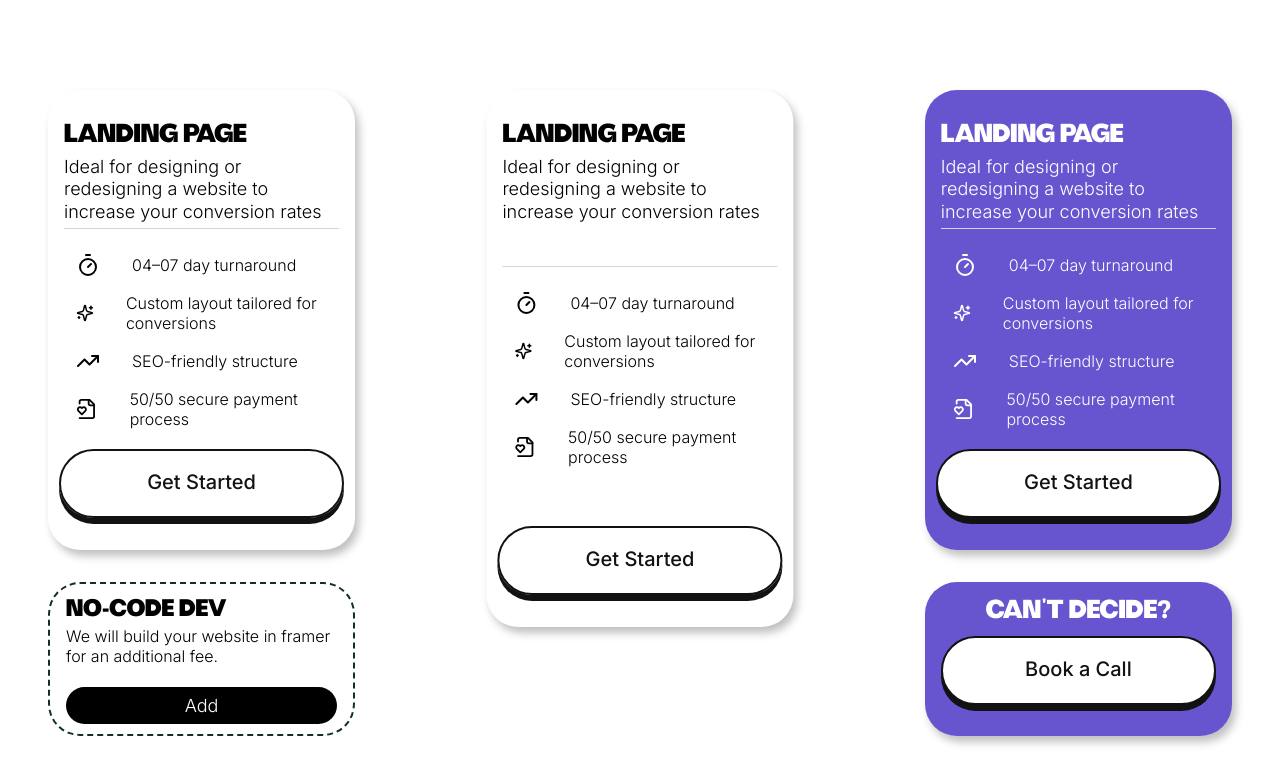
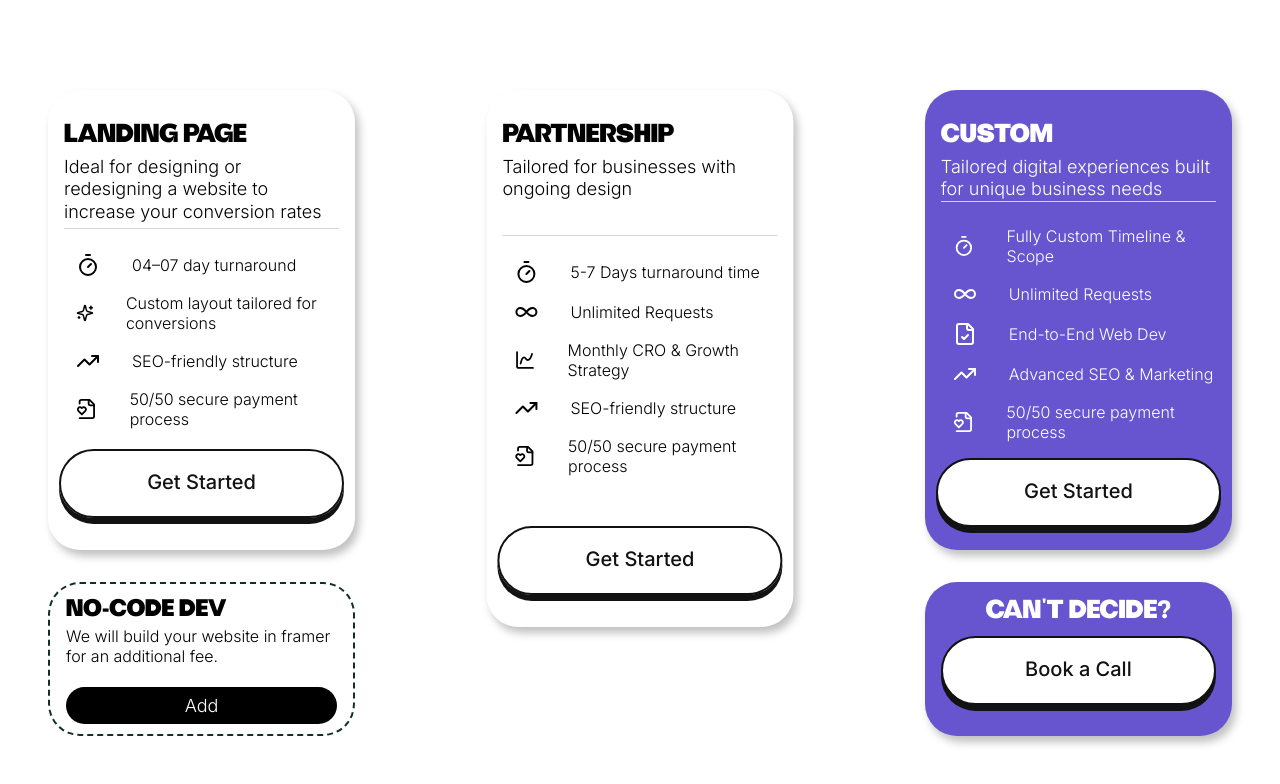
Before and after one commit to cyber-zeff/vistazo-main, a Next.js app: page / in a window 1280 px wide. Shown: the part 3604-4388 px from the top of the page. Built offline with nearby package versions, Linux system fonts and the light colour scheme.

Commit message:
corrected text content

```diff
--- a/app/components/Pricing.tsx
+++ b/app/components/Pricing.tsx
@@ -3,7 +3,7 @@
 import React, { useState, useCallback, useRef } from "react";
 import { motion, PanInfo } from "framer-motion";
 import PricingBtn from "./PricingBtns";
-import { FileHeart, SparkleIcon, Sparkles, TimerIcon, TrendingUp } from "lucide-react";
+import { ChartSpline, FileCheck, FileHeart, Infinity, SparkleIcon, Sparkles, TimerIcon, TrendingUp } from "lucide-react";
 import BookACall from "./BookACall";
 import Link from "next/link";
 
@@ -127,18 +127,22 @@ const ProcessSection = () => {
                         <div className="py-8 flex flex-col justify-between bg-[#FFF] w-[clamp(280px,24vw,354px)] h-[clamp(520px,42vw,620px)] rounded-[32px] shadow-[4px_6px_8px_0px_rgba(0,0,0,0.25)]">
                             <div className="mx-4 ">
                                 {/* <FileHeart size={25} /> */}
-                                <h2 className="quantaFont text-[30px] lg:text-[26px] xl:[36px] leading-normal">Landing Page</h2>
-                                <p className="mt-2 text-[18px] leading-tight">Ideal for designing or redesigning a website to increase your conversion rates</p>
+                                <h2 className="quantaFont text-[30px] lg:text-[26px] xl:[36px] leading-normal">Partnership</h2>
+                                <p className="mt-2 text-[18px] leading-tight">Tailored for businesses with ongoing design</p>
                             </div>
 
                             <div className="mx-4 pt-6 pl-3 border-t border-gray-300">
                                 <div className="flex items-center gap-8 lg:mb-2 xl:mb-4">
                                     <TimerIcon />
-                                    <p className="text-[16px]">04–07 day turnaround</p>
+                                    <p className="text-[16px]">5-7 Days turnaround time</p>
                                 </div>
                                 <div className="flex items-center gap-8 lg:mb-2 xl:mb-4">
-                                    <Sparkles />
-                                    <p className="text-[16px]">Custom layout tailored for conversions</p>
+                                    <Infinity />
+                                    <p className="text-[16px]">Unlimited Requests</p>
+                                </div>
+                                <div className="flex items-center gap-8 lg:mb-2 xl:mb-4">
+                                    <ChartSpline />
+                                    <p className="text-[16px]">Monthly CRO & Growth Strategy</p>
                                 </div>
                                 <div className="flex items-center gap-8 lg:mb-2 xl:mb-4">
                                     <TrendingUp />
@@ -159,22 +163,26 @@ const ProcessSection = () => {
                         <div className="py-8 flex flex-col justify-between text-white bg-[#6755CF] w-[clamp(280px,24vw,354px)] h-[clamp(450px,36vw,532px)] rounded-[32px] shadow-[4px_6px_8px_0px_rgba(0,0,0,0.25)]">
                             <div className="mx-4 ">
                                 {/* <FileHeart size={25} /> */}
-                                <h2 className="quantaFont text-[30px] lg:text-[26px] xl:[36px] leading-normal">Landing Page</h2>
-                                <p className="mt-2 text-[18px] leading-tight">Ideal for designing or redesigning a website to increase your conversion rates</p>
+                                <h2 className="quantaFont text-[30px] lg:text-[26px] xl:[36px] leading-normal">Custom</h2>
+                                <p className="mt-2 text-[18px] leading-tight">Tailored digital experiences built for unique business needs</p>
                             </div>
 
                             <div className="mx-4 pt-6 pl-3 border-t border-gray-300">
                                 <div className="flex items-center gap-8 lg:mb-2 xl:mb-4">
                                     <TimerIcon />
-                                    <p className="text-[16px]">04–07 day turnaround</p>
+                                    <p className="text-[16px]">Fully Custom Timeline & Scope</p>
                                 </div>
                                 <div className="flex items-center gap-8 lg:mb-2 xl:mb-4">
-                                    <Sparkles />
-                                    <p className="text-[16px]">Custom layout tailored for conversions</p>
+                                    <Infinity />
+                                    <p className="text-[16px]">Unlimited Requests</p>
+                                </div>
+                                <div className="flex items-center gap-8 lg:mb-2 xl:mb-4">
+                                    <FileCheck />
+                                    <p className="text-[16px]">End-to-End Web Dev</p>
                                 </div>
                                 <div className="flex items-center gap-8 lg:mb-2 xl:mb-4">
                                     <TrendingUp />
-                                    <p className="text-[16px]">SEO-friendly structure</p>
+                                    <p className="text-[16px]">Advanced SEO & Marketing</p>
                                 </div>
                                 <div className="flex items-center gap-8 lg:mb-2 xl:mb-4">
                                     <FileHeart />
@@ -243,7 +251,13 @@ const ProcessSection = () => {
                 </div>
 
                 {/* Bottom Dashed Box */}
-                <div className="w-[75vw] max-w-[340px] h-[20vh] min-h-[140px] max-h-[186px] rounded-[32px] border-2 border-dashed border-[#123123]" />
+                <div className="px-4 flex flex-col justify-around w-[75vw] max-w-[340px] h-[20vh] min-h-[140px] max-h-[186px] rounded-[32px] border-2 border-dashed border-[#123123]">
+                    <div className="mt-1">
+                        <h2 className="quantaFont text-[30px] lg:text-[24px] xl:[32px] leading-normal">No-Code Dev</h2>
+                        <p className="mt-1 text-[16px] leading-tight">We will build your website in framer for an additional fee.</p>
+                    </div>
+                    <Link href={"#"} className="bg-black w-full rounded-full text-white text-center text-[18px] py-2">Add</Link>
+                </div>
 
                 {/* Swipe Indicator (Optional) */}
                 <p className="text-sm opacity-60 text-center">
```
